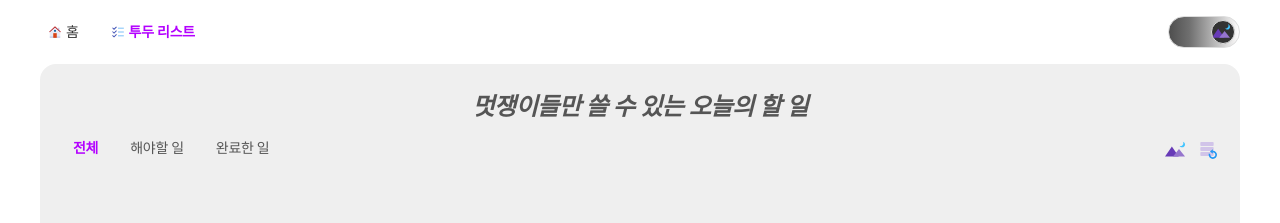
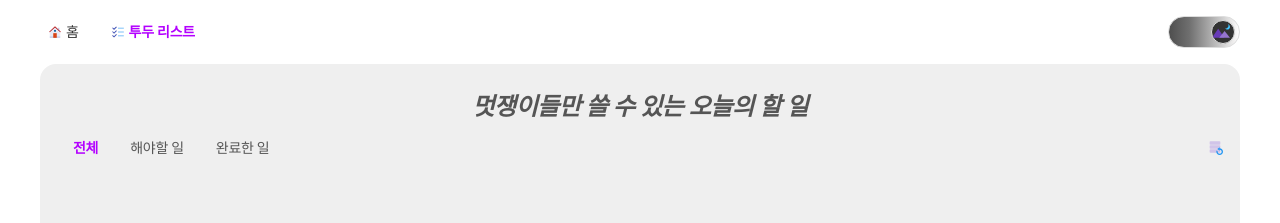
Before and after one commit to DuetoPark/react-project, a React (Create React App) app: page /todo in a window 1280 px wide. Shown: the top 223 px of the page. Built offline with nearby package versions, Linux system fonts and the light colour scheme.

Commit message:
✨ LocalStorage 저장 구현

```diff
--- a/src/Todo/TodoList.jsx
+++ b/src/Todo/TodoList.jsx
@@ -5,29 +5,20 @@ import Task from './Component/Task';
 import todoReducer from '../Reducer/todoReducer';
 import AddForm from './Component/AddForm';
 import Wrapper from '../Layout/Wrapper';
-import { FcDataBackup, FcLandscape, FcNightLandscape } from "react-icons/fc";
+import { FcDataBackup } from "react-icons/fc";
 
 
 export default function TodoList() {
-  /**
-   * 어떤 스테이트가 있을까?
-   *
-   * 다크/라이트
-   * 간편/보통
-   * 할일 리스트 - 내용, 완료여부
-   */
-
   const _taskType = [
     {type: 'all', text: '전체'},
     {type: 'yet', text: '해야할 일'},
-    {type: 'done', text: '완료한 일'}
+    {type: 'done', text: '완료한 일'},
   ];
 
-  const [_darkMode, setDarkMode] = useState(false);
-  const [_index, setIndex] = useState(1);
+  const [_index, setIndex] = useState(_indexInit);
   const [_filter, setFilter] = useState('all');
 
-  const [_toDoList, todoDispatch] = useReducer(todoReducer, []);
+  const [_toDoList, todoDispatch] = useReducer(todoReducer, _todoInit);
 
   const handleReset = () => {
     todoDispatch({type: 'reset'});
@@ -35,11 +26,13 @@ export default function TodoList() {
   }
 
   useEffect(() => {
-  }, []);
+    localStorage.setItem('index', _index);
+    localStorage.setItem('todo', JSON.stringify(_toDoList));
+  }, [_toDoList, _index]);
 
   return (
-    <Wrapper>
-      <section className={`todo`}>
+    <Wrapper extraStyle='todo-wrapper'>
+      <section className='todo'>
         <header className='todo-header'>
           <h1 className='todo-title'>멋쟁이들만 쓸 수 있는 오늘의 할 일</h1>
 
@@ -55,16 +48,7 @@ export default function TodoList() {
             </div>
 
             <div className='right-box'>
-              <label className='icon-btn btn-mode'>
-                <input
-                  className='visually-hidden'
-                  type="checkbox"
-                  onChange={(e) => {setDarkMode(prev => !prev)}}
-                />
-                {_darkMode ? <FcLandscape title='라이트 모드' /> : <FcNightLandscape title='다크 모드'/>}
-              </label>
-
-              <button className='icon-btn' type='button' onClick={handleReset}><FcDataBackup /></button>
+              <button className='' type='button' onClick={handleReset}><FcDataBackup /></button>
             </div>
           </div>
         </header>
@@ -77,7 +61,7 @@ export default function TodoList() {
                 if (_filter === 'done') return item.isDone;
                 return true
               })
-              .map(item => (
+              .map((item, index) => (
                 <li key={item.idx} className='task-item'>
                   <Task _todoData={item} todoDispatch={todoDispatch} />
                 </li>
@@ -98,5 +82,5 @@ export default function TodoList() {
   );
 }
 
-// const _indexInit = +window.localStorage.getItem('index');
-// const _todoInit = JSON.parse(window.localStorage.getItem('todo'));
+const _indexInit = +localStorage.getItem('index') || 1;
+const _todoInit = JSON.parse(window.localStorage.getItem('todo')) || [];
```
